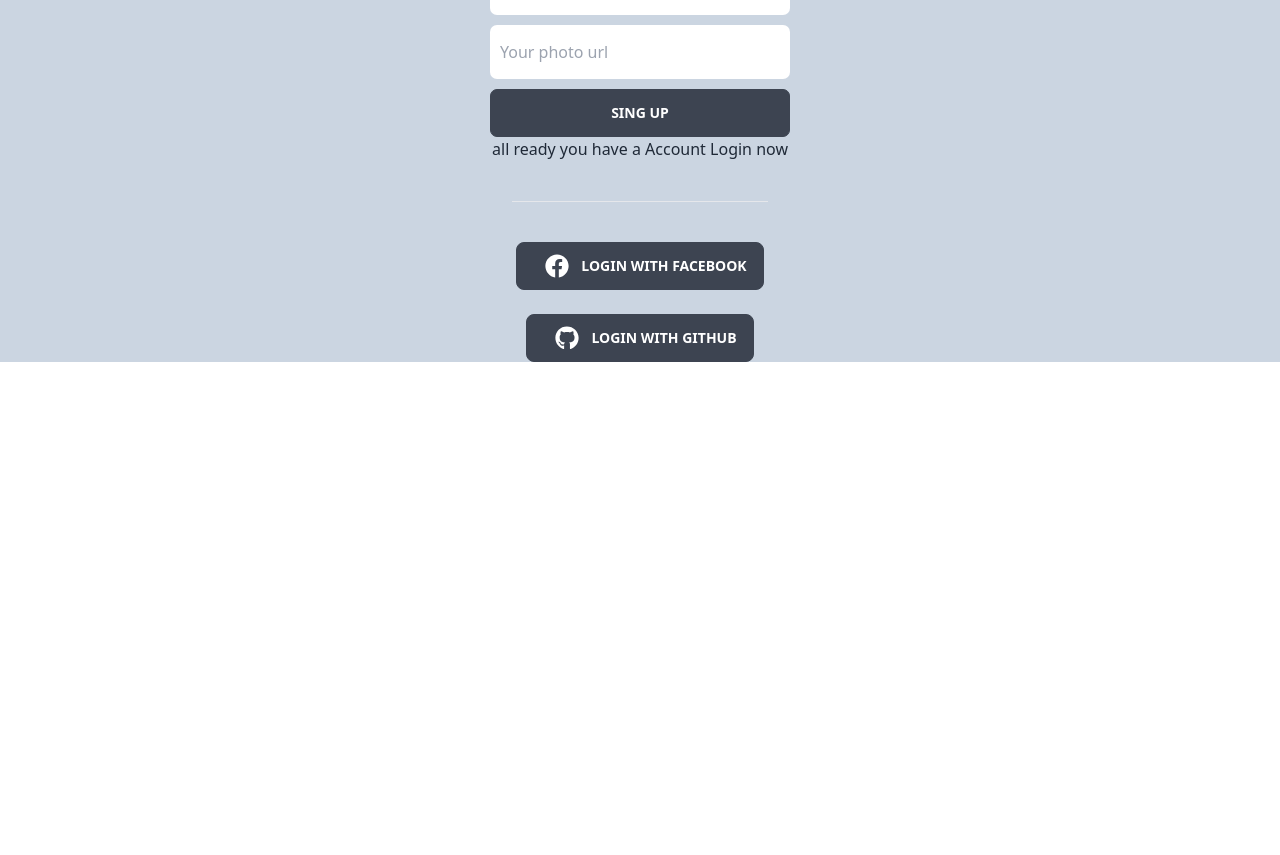
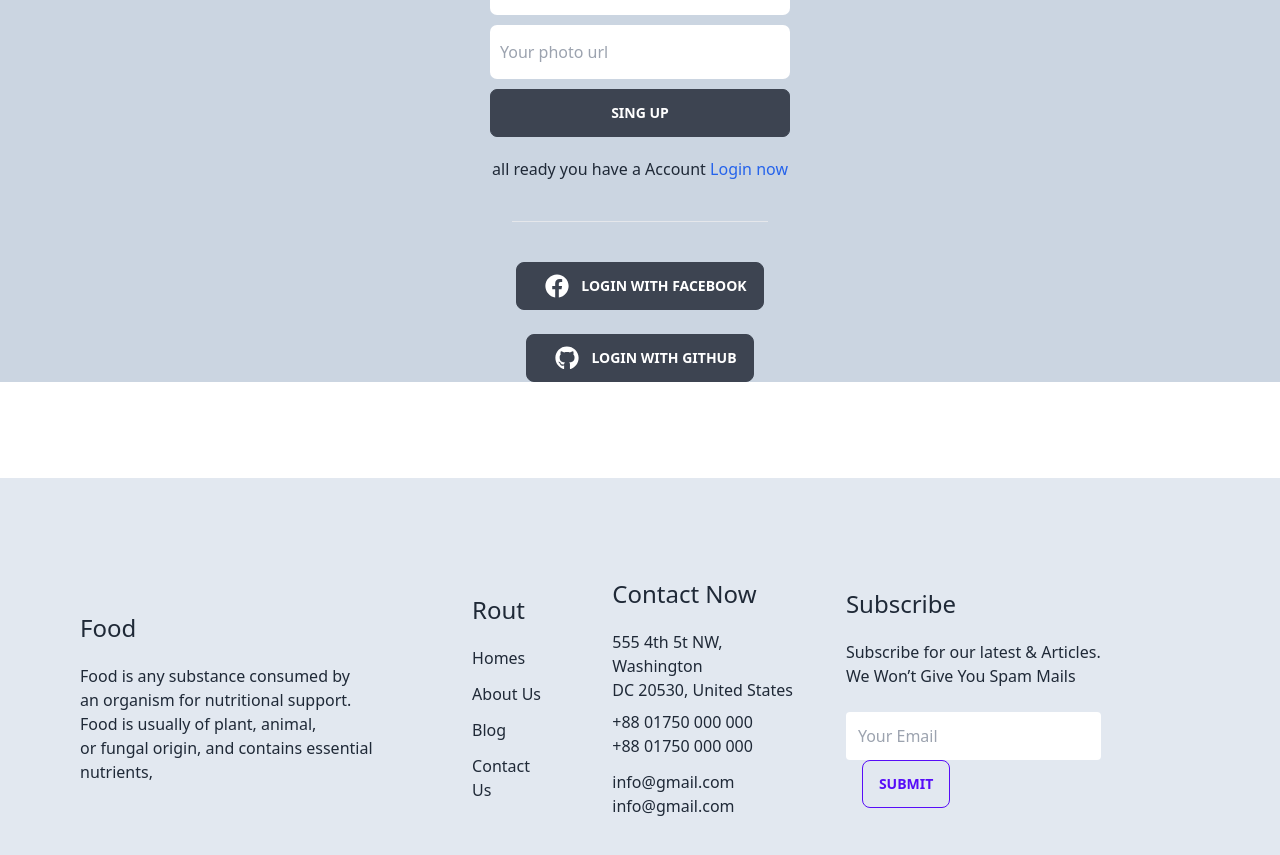
Before and after one commit to israfil3/chef-recipe-hunter-client, a React (Vite) app: page /sing in a window 1280 px wide. Shown: the part 341-1196 px from the top of the page. Before the commit the page ends 800 px from the top, so only its background shows below. Built offline with nearby package versions, Linux system fonts and the light colour scheme.

Commit message:
new commit

```diff
--- a/src/App.jsx
+++ b/src/App.jsx
@@ -1,13 +1,17 @@
 import React from 'react';
 import Home from './Components/Home/Home';
 import { Outlet } from 'react-router-dom';
+import Footer from './Components/Footer/Footer';
 
 const App = () => {
   return (
+    <>
     <div>
       <Home></Home>
       <Outlet></Outlet>
+      <Footer></Footer>
     </div>
+    </>
   );
 };
 
--- a/src/Components/Allfood/Food.jsx
+++ b/src/Components/Allfood/Food.jsx
@@ -1,21 +1,26 @@
 import React from 'react';
+import './food.css'
 
 const Food = ({food}) => {
-    const {id,like,name,number_of_recipes,picture_url,years_of_experience,recipes} = food;
+    const {id,likes,name,number_of_recipes,picture_url,years_of_experience,recipes} = food;
     console.log(food)
 
     return (
-        <div>
-            <div className="card lg:card-side bg-base-100 shadow-xl">
-                <img src={picture_url} alt="Album"/>
-                <div className="card-body">
-                    <h2 className="card-title">{name}</h2>
-                    <p>Click the button to listen on Spotiwhy app.</p>
-                    <div className="card-actions justify-end">
-                    <button className="btn btn-primary">Listen</button>
-                    </div>
+        <div className='food-content'>
+            <div className="card w-96 bg-base-100 shadow-xl">
+                 <figure className="px-10 pt-10">
+                        <img src={picture_url} alt="Shoes" className="rounded-xl" />
+                 </figure>
+                 <div className="card-body items-center text-center">
+                          <h2 className="card-title">Chef Name:{name}</h2>
+                            <h4>Years of experience:{years_of_experience}</h4>
+                         <h1>Recipes items:{recipes.length}</h1>
+                            <h1>Total Like:{likes}</h1>
+                        <div className="card-actions">
+                        <button className="btn btn-primary">View Recipes</button>
+                        </div>
                 </div>
-                </div>
+            </div>
         </div>
     );
 };
--- /dev/null
+++ b/src/Components/Allfood/food.css
@@ -0,0 +1,11 @@
+.food-img img{
+    width: 300px;
+    height: 300px;
+    border-radius: 7px;
+}
+.text-area {
+    font-size: 20px;
+}
+.food-content {
+    width: 60%;
+}
--- /dev/null
+++ b/src/Components/Footer/Footer.jsx
@@ -0,0 +1,39 @@
+import React from 'react';
+import './footer.css'
+
+const Footer = () => {
+    return (
+        <div className='bg-slate-200 p-20 mt-24'>
+           <div className="flex justify-center items-center">
+                <div className="">
+                    <h1 className='text-2xl my-5'>Food</h1>
+                    <p>Food is any substance consumed by <br /> an organism for nutritional support. <br /> Food is usually of plant, animal, <br /> or fungal origin, and contains essential nutrients,</p>
+                </div>
+                <div className="mx-7">
+                    <h1 className='text-2xl my-5'>Rout</h1>
+                    <p>Homes</p>
+                    <p className='my-3'>About Us</p>
+                    <p>Blog</p>
+                    <p className='mt-3'>Contact Us</p>
+                </div>
+                <div className="mx-8">
+                    <h1 className='text-2xl my-5'>Contact Now</h1>
+                    <p className='my-2'>555 4th 5t NW, Washington <br />
+                      DC 20530, United States</p>
+                    <p>+88 01750 000 000</p>
+                    <p className='mb-3'>+88 01750 000 000</p>
+                    <p>info@gmail.com <br />
+                     info@gmail.com</p>
+                </div>
+                <div className="">
+                    <h1 className='text-2xl my-5'>Subscribe</h1>
+                    <p>Subscribe for our latest & Articles. <br /> We Won’t Give You Spam Mails</p> <br />
+                    <input type="email" name="email" id="email" placeholder='Your Email' className='p-3 rounded'/>
+                    <input className='btn btn-outline btn-primary ml-4' type="submit" value="Submit" />
+                </div>
+            </div>
+        </div>
+    );
+};
+
+export default Footer;
--- a/src/Components/Header/Header.jsx
+++ b/src/Components/Header/Header.jsx
@@ -1,6 +1,7 @@
 import React, { useEffect, useState } from 'react';
 import './header.css'
 import Food from '../Allfood/Food';
+import Footer from '../Footer/Footer';
 
 const Header = () => {
     const [foods,setFood] = useState([]);
@@ -11,8 +12,8 @@ const Header = () => {
     },[])
     return (
         <>
-            <div>
-               <div className="carousel bar">
+        <div className=''>
+            <div className="carousel bar my-20">
                 <div id="slide1" className="carousel-item relative w-full">
                     <img src="https://encrypted-tbn0.gstatic.com/images?q=tbn:ANd9GcSaTmPC4N46eIxXNRuCHQpz570D94hTgwmUQg&usqp=CAU" className="w-full" />
                     <div className="absolute flex justify-between transform -translate-y-1/2 left-5 right-5 top-1/2">
@@ -41,15 +42,16 @@ const Header = () => {
                     <a href="#slide1" className="btn btn-circle">❯</a>
                     </div>
                 </div>
-                </div>
-                <div className="card-area">
-                {
-                    foods.map(food =><Food key={food.id} food={food}></Food>
+            </div>
 
-                )}
-                </div>
-                    <p>count:{foods.length}</p>
+            <h1 className='text-3xl text-center my-14 chef'>China Best Chef And Food Recipe</h1>
+            <div className='card-area sm:grid grid-cols px-10 gap-14'>
+               {
+                  foods.map(food =><Food key={food.id} food={food}></Food>
+
+              )}
            </div>
+        </div>
         </>
     );
 };
--- a/src/Components/Header/header.css
+++ b/src/Components/Header/header.css
@@ -5,5 +5,12 @@
 }
 .card-area {
     display: grid;
-    grid-template-columns: repeat(2,1fr);
+    grid-template-columns: repeat(3,1fr);
+    justify-content: center;
+    align-items: center;
 }
+.chef {
+    background: -webkit-linear-gradient(rgb(255, 0, 0), #1905f3);
+    -webkit-background-clip: text;
+    -webkit-text-fill-color: transparent;
+}
--- a/src/Components/registere/Sing.jsx
+++ b/src/Components/registere/Sing.jsx
@@ -14,8 +14,8 @@ const Sing = () => {
                     <input type="password" name="password" id="password" placeholder='Your password'/><br />
                     <input type="url" name="photo" id="photo" placeholder='Your photo url'/> <br />
                     <input className='btn' type="submit" value="Sing up" />
-                    <p>all ready you have a Account <Link to={"/login"}>Login now</Link></p>
-                    <hr className='w-64 mx-auto my-10 bg-amber-100'></hr>
+                    <p className='mt-5'>all ready you have a Account <Link to={"/login"} className='text-blue-600'>Login now</Link></p>
+                    <hr className='w-64 mx-auto my-10'></hr>
                 </form>
                 <button className='btn'><FaFacebook className='mx-3 text-2xl'/>Login with Facebook</button><br /><br />
                 <button className='btn'><FaGithub className='mx-3 text-2xl'/> Login with Github</button>
--- a/src/main.jsx
+++ b/src/main.jsx
@@ -11,6 +11,7 @@ import Home from './Components/Home/Home.jsx';
 import Blog from './Components/blog/Blog.jsx';
 import Sing from './Components/registere/Sing.jsx';
 import Login from './Components/login/Login.jsx';
+import Footer from './Components/Footer/Footer.jsx';
 
 const router = createBrowserRouter([
   {
@@ -20,6 +21,10 @@ const router = createBrowserRouter([
       {
         path:"/",
         element:<Header></Header>
+      },
+      {
+        path:"/",
+        element:<Footer></Footer>
       },
       {
         path:"home",
```
Also changed, not shown: src/Components/Footer/footer.css (added).
